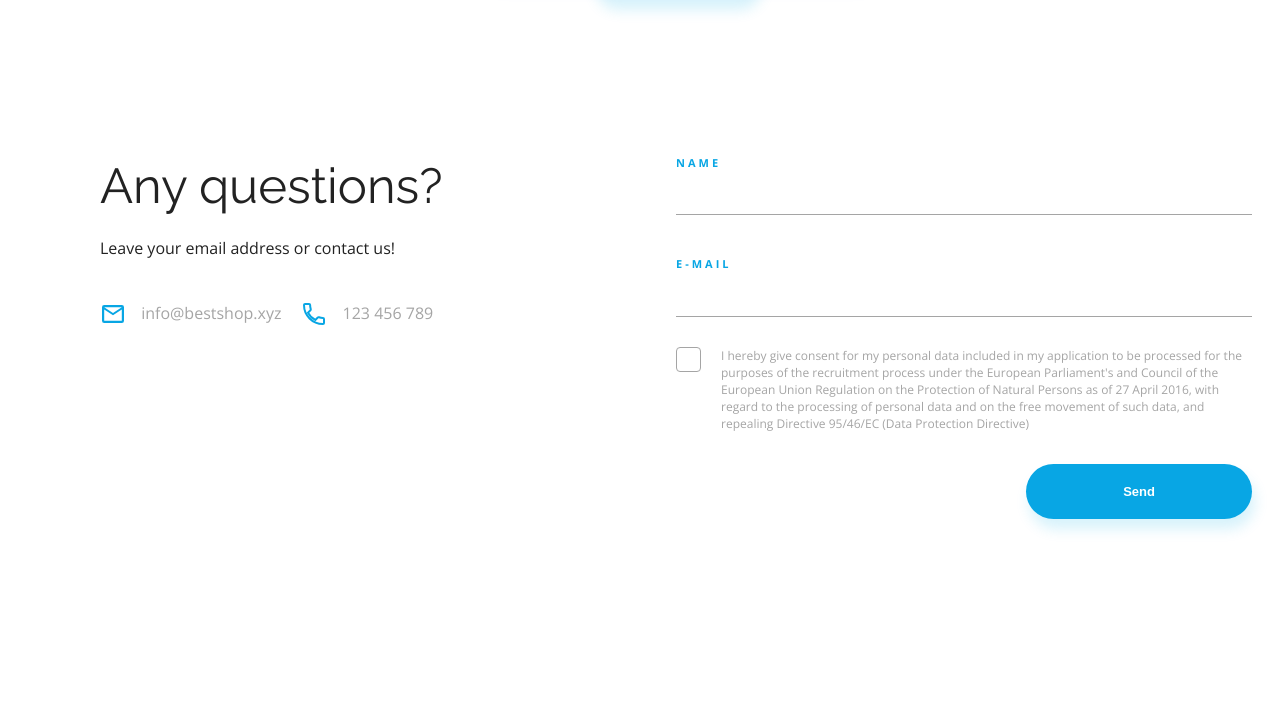
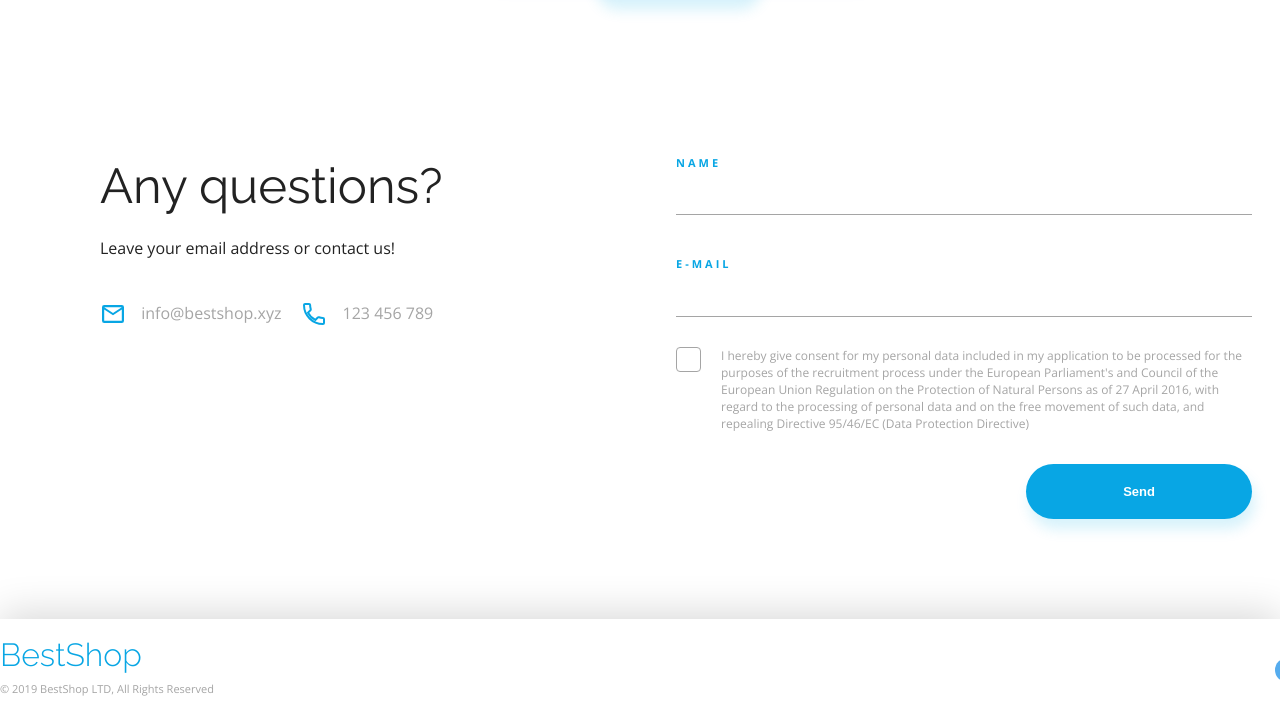
Before and after one commit to Dragos-U/single-web-page, a plain HTML site: page index.html in a window 1280 px wide. Shown: the part 3304-4025 px from the top of the page. Before the commit the page ends 3923 px from the top, so only its background shows below. Drawn offline with nearby package versions, Linux system fonts and the light colour scheme.

Commit message:
features-footer

```diff
--- a/css/style.css
+++ b/css/style.css
@@ -596,3 +596,35 @@
     align-self: flex-end;
     margin-top: 20px;
 }
+
+/**
+ * Footer
+ */
+
+.footer {
+    box-shadow: 0 -5px 40px #00000029;
+    padding: 20px 0;
+}
+
+.footer__container {
+    display: flex;
+    justify-content: space-between;
+    align-items: center;
+}
+
+.footer__info {
+    display: flex;
+    flex-direction: column;
+    justify-content: space-around;
+}
+
+.footer__copy {
+    font-size: 0.6875rem;
+    line-height: 1.5rem;
+    color: var(--color-grey);
+    margin-top: 6px;
+}
+
+.footer__icons a:first-of-type {
+    margin-right: 25px;
+}
--- a/index.html
+++ b/index.html
@@ -193,12 +193,12 @@
             <form class="form">
                 <div class="form__field">
                     <label class="form__label" for="name">Name</label>
-                    <input type="text" class="form__input name" id="name" />
+                    <input type="text" class="form__input name" id="name"/>
                 </div>
 
                 <div class="form__field">
                     <label class="form__label" for="email">E-mail</label>
-                    <input type="email" class="form__input email" id="email" />
+                    <input type="email" class="form__input email" id="email"/>
                 </div>
 
                 <div class="form__consent">
@@ -221,8 +221,17 @@
         </div>
     </section>
 </main>
-<footer>
-
+<footer class="footer">
+    <div class="footer__container container">
+        <div class="footer__info">
+            <a href="#" class="logo">BestShop</a>
+            <span class="footer__copy">© 2019 BestShop LTD, All Rights Reserved</span>
+        </div>
+        <div class="footer__icons">
+            <a href="#"><img src="assets/Twitter.svg" alt="twitter"/></a>
+            <a href="#"><img src="assets/Facebook.svg" alt="facebook"/></a>
+        </div>
+    </div>
 </footer>
 
 </body>
```
